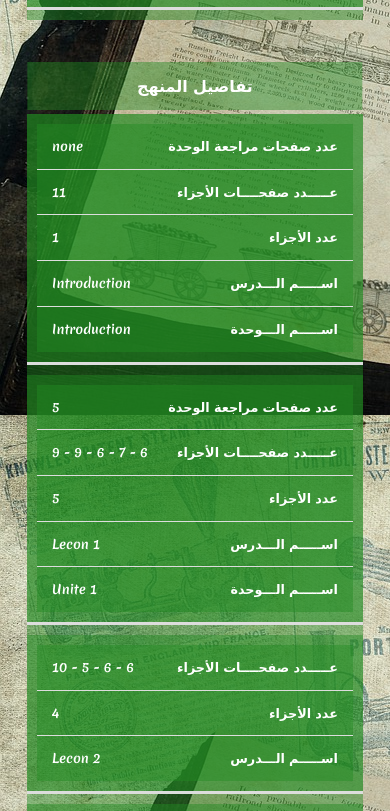
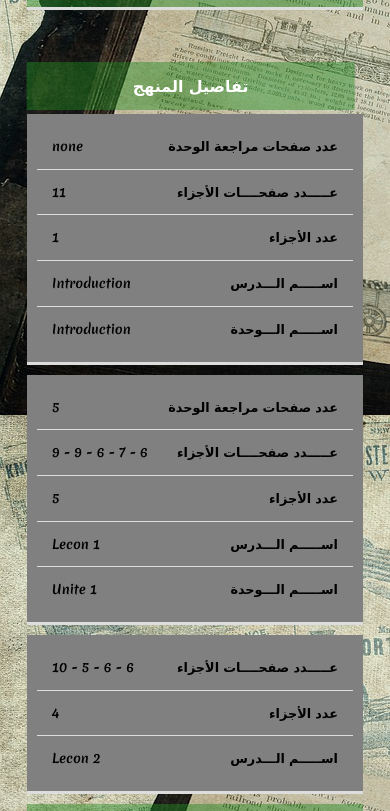
Before and after one commit to Ziad-Ezzat-710/French, a plain HTML site: page index.html in a window 390 px wide. Shown: the part 489-1300 px from the top of the page. Drawn offline with Linux system fonts and the light colour scheme.

Commit message:
Complete

```diff
--- a/css/main.css
+++ b/css/main.css
@@ -39,7 +39,10 @@ a {
 a:hover {
     color: var(--hover-color);
 }
-
+.complete {
+    background: grey;
+    color: black
+}
 /* End Global */
 
 /* Start Table */
@@ -50,7 +53,7 @@ table {
     text-align: center;
     margin: 40px 10px;
 }
-table * {
+table tr:not(.complete), table caption {
     background-color: var(--second-color);
     color: var(--text-color);
 }
@@ -58,8 +61,8 @@ table th, td, caption {
     padding: 15px;
 }
 caption {
-    width: calc(100% - 5px);
-    transform: translateX(0.2%);
+    width: calc(100% - 12px);
+    transform: translateX(0.3%);
 }
 table tr {
     padding: 10px;
@@ -106,7 +109,7 @@ table tr {
         margin-bottom: 0;
     }
     caption {
-        width: calc(100% - 5px);
-        transform: translateX(0.7%);
+        width: calc(100% - 12px);
+        transform: translateX(0.5%);
     }
 }
--- a/index.html
+++ b/index.html
@@ -61,21 +61,21 @@
                 </tr>
             </thead>
             <tbody>
-                <tr>
+                <tr class="complete">
                     <td data-label="عدد صفحات مراجعة الوحدة">none</td>
                     <td data-label="عـــــدد صفحــــات الأجزاء">11</td>
                     <td data-label="عدد الأجزاء">1</td>
                     <td data-label="اســـــم الـــدرس">Introduction</td>
                     <td data-label="اســـــم الـــوحدة">Introduction</td>
                 </tr>
-                <tr>
+                <tr class="complete">
                     <td rowspan="3" data-label="عدد صفحات مراجعة الوحدة">5</td>
                     <td data-label="عـــــدد صفحــــات الأجزاء">9 - 9 - 6 - 7 - 6</td>
                     <td data-label="عدد الأجزاء">5</td>
                     <td data-label="اســـــم الـــدرس">Lecon 1</td>
                     <td rowspan="3" data-label="اســـــم الـــوحدة">Unite 1</td>
                 </tr>
-                <tr>
+                <tr class="complete">
                     <td data-label="عـــــدد صفحــــات الأجزاء">10 - 5 - 6 - 6</td>
                     <td data-label="عدد الأجزاء">4</td>
                     <td data-label="اســـــم الـــدرس">Lecon 2</td>
```
